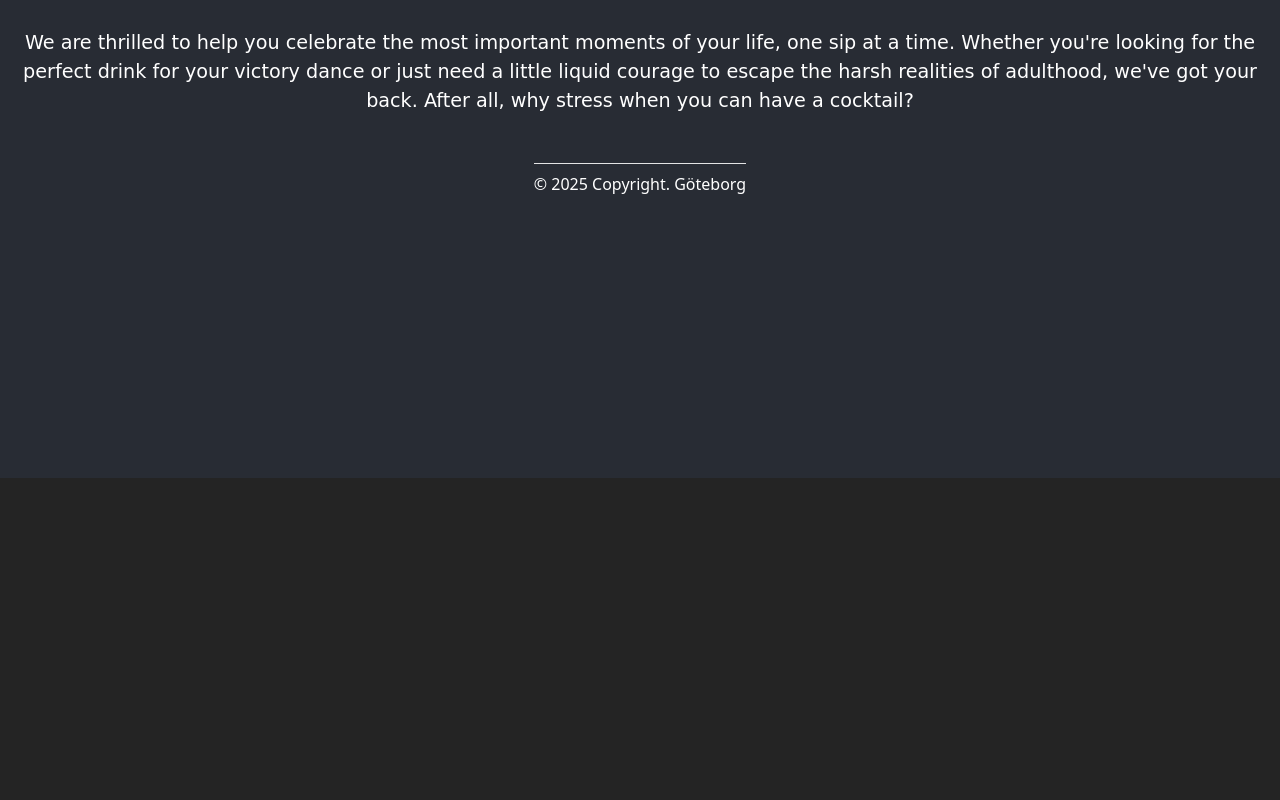
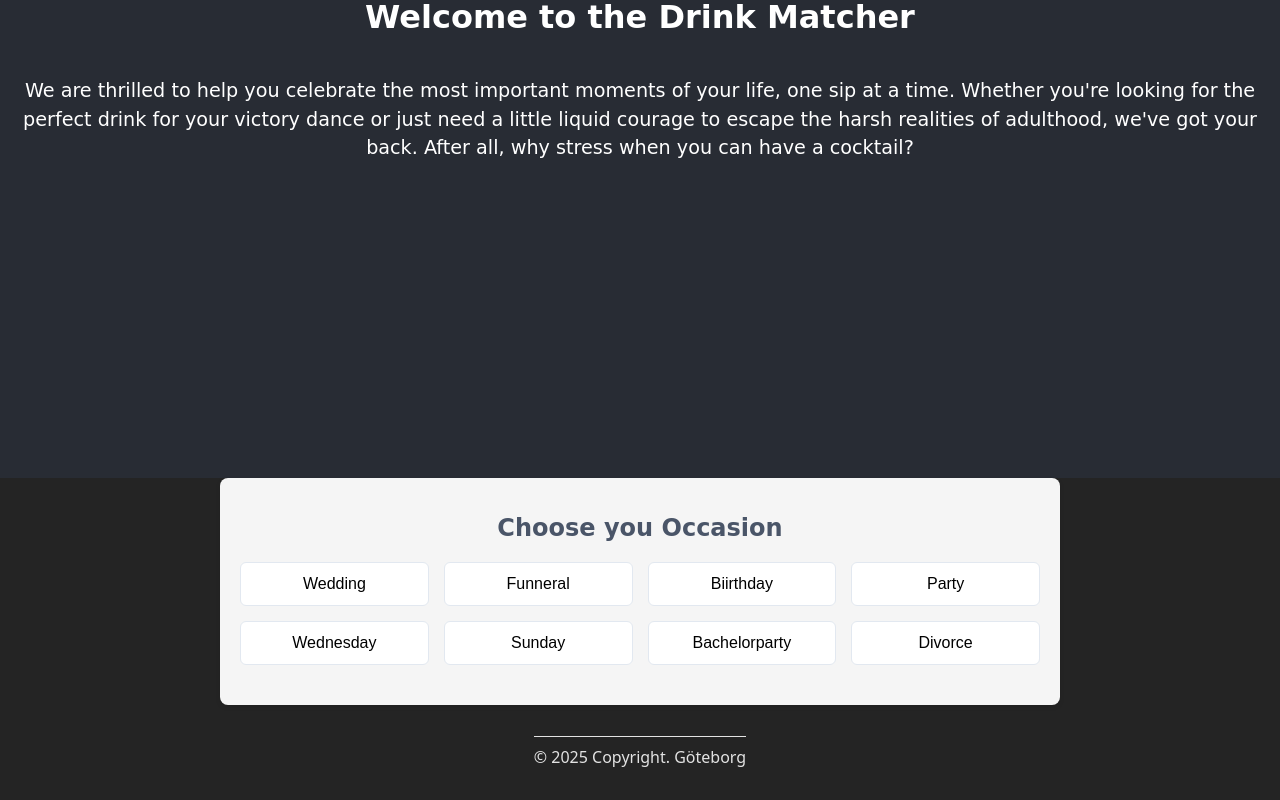
Before and after one commit to Henke-gh/drink-matcher, a React (Vite) app: page / in a window 1280 px wide. Shown: the part 474-1274 px from the top of the page. Before the commit the page ends 952 px from the top, so only its background shows below. Built offline with nearby package versions, Linux system fonts and the light colour scheme; a web font is replaced by a local one.

Commit message:
New components
Action grid and Presentation

```diff
--- a/src/App.css
+++ b/src/App.css
@@ -5,21 +5,3 @@ body {
     padding: 0;
     font-family: "Comic Sans MS", "Comic Sans", cursive;
   }
-
-  .presentation {
-    display: flex;
-    flex-direction: column;
-    align-items: center;
-    justify-content: center;
-    height: 100vh;
-    background-color: #282c34;
-    color: white;
-    padding: 0 20px;
-    text-align: center;
-  }
-
-  p {
-    font-size: 1.2rem;
-    line-height: 1.5;
-    margin-bottom: 1rem;
-  }
--- a/src/App.jsx
+++ b/src/App.jsx
@@ -1,16 +1,17 @@
 import "./App.css";
+import ActionGrid from "./components/ActionGrid/ActionGrid";
 import Footer from "./components/Footer/Footer";
 import Header from "./components/Header/Header";
+import Presentation from "./components/Presentation/Presentation";
 
 function App() {
   return (
     <>
       <Header />
-      <div className="presentation">
-      <h1>Welcome to the Drink Matcher</h1>
-        <p>We are thrilled to help you celebrate the most important moments of your life, one sip at a time. Whether you're looking for the perfect drink for your victory dance or just need a little liquid courage to escape the harsh realities of adulthood, we've got your back. After all, why stress when you can have a cocktail?</p>
+      <Presentation/>
+      <ActionGrid />
         <Footer />
-      </div>
+
     </>
   );
 }
--- /dev/null
+++ b/src/components/ActionGrid/ActionGrid.css
@@ -0,0 +1,89 @@
+/* Presentation.css - Estilos básicos para ActionGrid */
+
+.action-grid {
+    background-color: #f5f5f5;
+    border-radius: 8px;
+    box-shadow: 0 2px 5px rgba(0, 0, 0, 0.1);
+    padding: 20px;
+    max-width: 800px;
+    margin: 0 auto;
+  }
+
+  .grid-title {
+    color: #4a5568;
+    font-size: 24px;
+    font-weight: bold;
+    text-align: center;
+    margin-bottom: 20px;
+  }
+
+  .button-grid {
+    display: grid;
+    grid-template-columns: repeat(2, 1fr);
+    gap: 15px;
+    margin-bottom: 20px;
+  }
+
+  @media (min-width: 768px) {
+    .button-grid {
+      grid-template-columns: repeat(4, 1fr);
+    }
+  }
+
+  .occasion-button {
+    background-color: white;
+    border: 1px solid #e2e8f0;
+    border-radius: 6px;
+    padding: 12px;
+    font-size: 16px;
+    cursor: pointer;
+    transition: all 0.3s ease;
+  }
+
+  .occasion-button:hover {
+    background-color: #f0f4ff;
+    transform: translateY(-2px);
+  }
+
+  .occasion-button.active {
+    background-color: #4f46e5;
+    color: white;
+    border-color: #4f46e5;
+    transform: scale(1.05);
+    box-shadow: 0 4px 6px rgba(79, 70, 229, 0.2);
+  }
+
+  .values-container {
+    background-color: white;
+    border-radius: 6px;
+    padding: 15px;
+    margin-top: 20px;
+    box-shadow: 0 1px 3px rgba(0, 0, 0, 0.05);
+  }
+
+  .values-title {
+    color: #4f46e5;
+    font-size: 18px;
+    font-weight: 600;
+    margin-bottom: 12px;
+  }
+
+  .values-grid {
+    display: grid;
+    grid-template-columns: repeat(2, 1fr);
+    gap: 10px;
+  }
+
+  @media (min-width: 768px) {
+    .values-grid {
+      grid-template-columns: repeat(3, 1fr);
+    }
+  }
+
+  .value-item {
+    background-color: #f9fafb;
+    border: 1px solid #e5e7eb;
+    border-radius: 4px;
+    padding: 8px 12px;
+    font-size: 14px;
+  }
--- /dev/null
+++ b/src/components/ActionGrid/ActionGrid.jsx
@@ -0,0 +1,55 @@
+
+import { useState } from "react";
+import { occasions } from "../../library/occasions.js";
+import "./ActionGrid.css";
+
+
+export default function ActionGrid() {
+  const [selectedButton, setSelectedButton] = useState(null);
+
+  // Función clic en un botón
+  const handleButtonClick = (id) => {
+    setSelectedButton(id);
+    console.log(`Ocasión ${id} seleccionada`);
+  };
+
+  // Obtener los valores de la ocasión seleccionada
+  const getSelectedValues = () => {
+    if (!selectedButton) return [];
+    const selected = occasions.find(occasion => occasion.id === selectedButton);
+    return selected ? selected.value.split(',').map(value => value.trim()) : [];
+  };
+
+  return (
+    <div className="action-grid">
+      <h1 className="grid-title">Choose you Occasion</h1>
+
+      <div className="button-grid">
+        {occasions.map((occasion) => (
+          <button
+            key={occasion.id}
+            onClick={() => handleButtonClick(occasion.id)}
+            className={`occasion-button ${selectedButton === occasion.id ? 'active' : ''}`}
+          >
+            {occasion.id}
+          </button>
+        ))}
+      </div>
+
+      {selectedButton && (
+        <div className="values-container">
+          <h2 className="values-title">
+            Valores para {selectedButton}:
+          </h2>
+          <ul className="values-grid">
+            {getSelectedValues().map((value, index) => (
+              <li key={index} className="value-item">
+                ID: {value}
+              </li>
+            ))}
+          </ul>
+        </div>
+      )}
+    </div>
+  );
+}
--- /dev/null
+++ b/src/components/Presentation/Presentation.css
@@ -0,0 +1,17 @@
+.presentation {
+    display: flex;
+    flex-direction: column;
+    align-items: center;
+    justify-content: center;
+    height: 100vh;
+    background-color: #282c34;
+    color: white;
+    padding: 0 20px;
+    text-align: center;
+  }
+
+  p {
+    font-size: 1.2rem;
+    line-height: 1.5;
+    margin-bottom: 1rem;
+  }
--- /dev/null
+++ b/src/components/Presentation/Presentation.jsx
@@ -0,0 +1,11 @@
+import React from "react";
+import "./Presentation.css";
+
+export default function Presentation() {
+    return (
+<div className="presentation">
+<h1>Welcome to the Drink Matcher</h1>
+  <p>We are thrilled to help you celebrate the most important moments of your life, one sip at a time. Whether you're looking for the perfect drink for your victory dance or just need a little liquid courage to escape the harsh realities of adulthood, we've got your back. After all, why stress when you can have a cocktail?</p>
+</div>
+  );
+}
```
